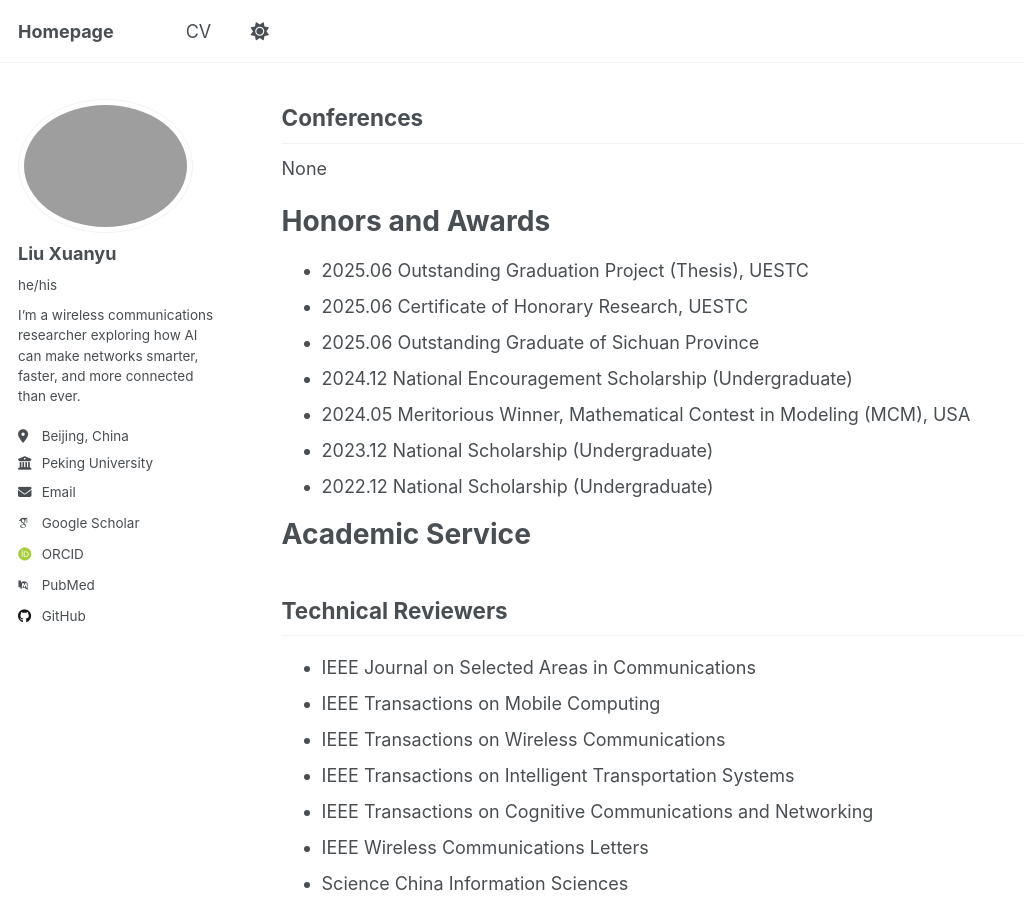
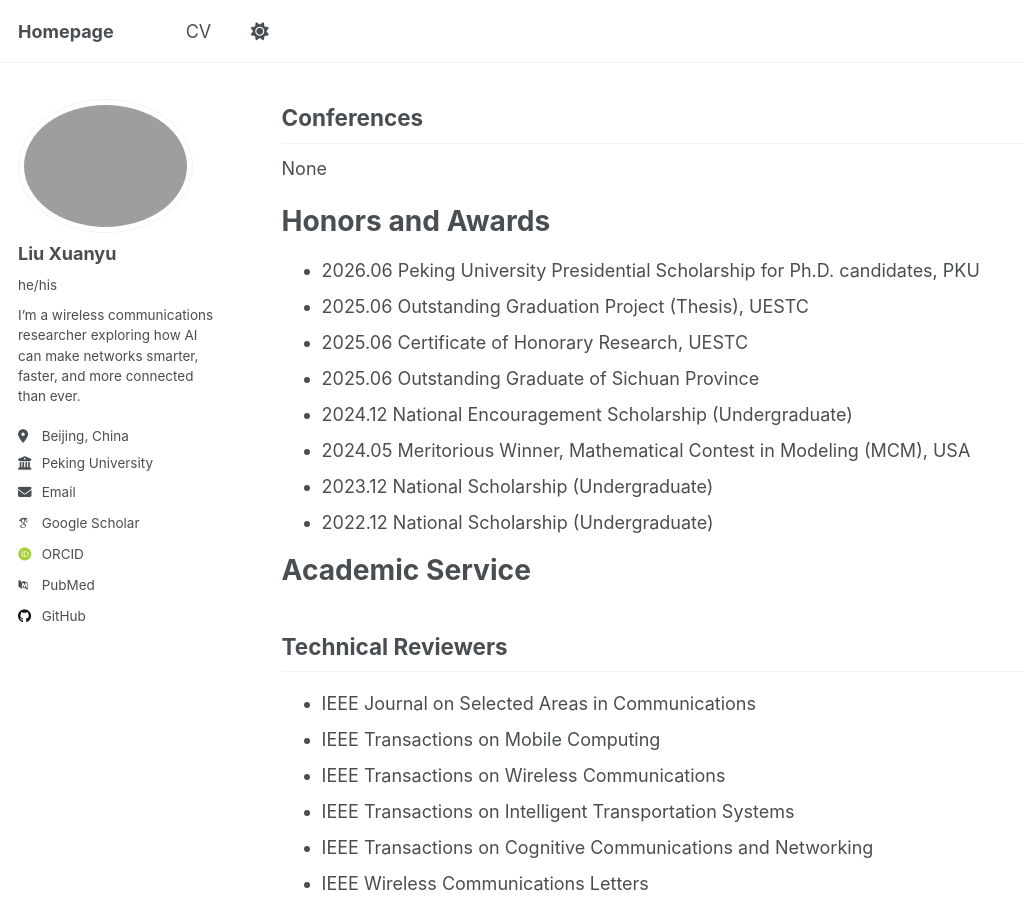
Before and after one commit to xuanyv/xuanyv.github.io, a Jekyll site: the page built from _pages/about.md, in a window 1280 px wide and 900 px high, scrolled down 1546 px. Shown: the whole window, without its empty margins (0-1024 px from the left). Built offline with Jekyll 4.4.1, drawn with Linux system fonts in a browser that asks for light colours; some web fonts are replaced; a script that is not in the unit is left out.

Commit message:
Update about.md

```diff
--- a/_pages/about.md
+++ b/_pages/about.md
@@ -35,6 +35,7 @@ None
 
 # Honors and Awards
 
+* 2026.06 Peking University Presidential Scholarship for Ph.D. candidates, PKU
 * 2025.06 Outstanding Graduation Project (Thesis), UESTC
 * 2025.06 Certificate of Honorary Research, UESTC
 * 2025.06 Outstanding Graduate of Sichuan Province
```
